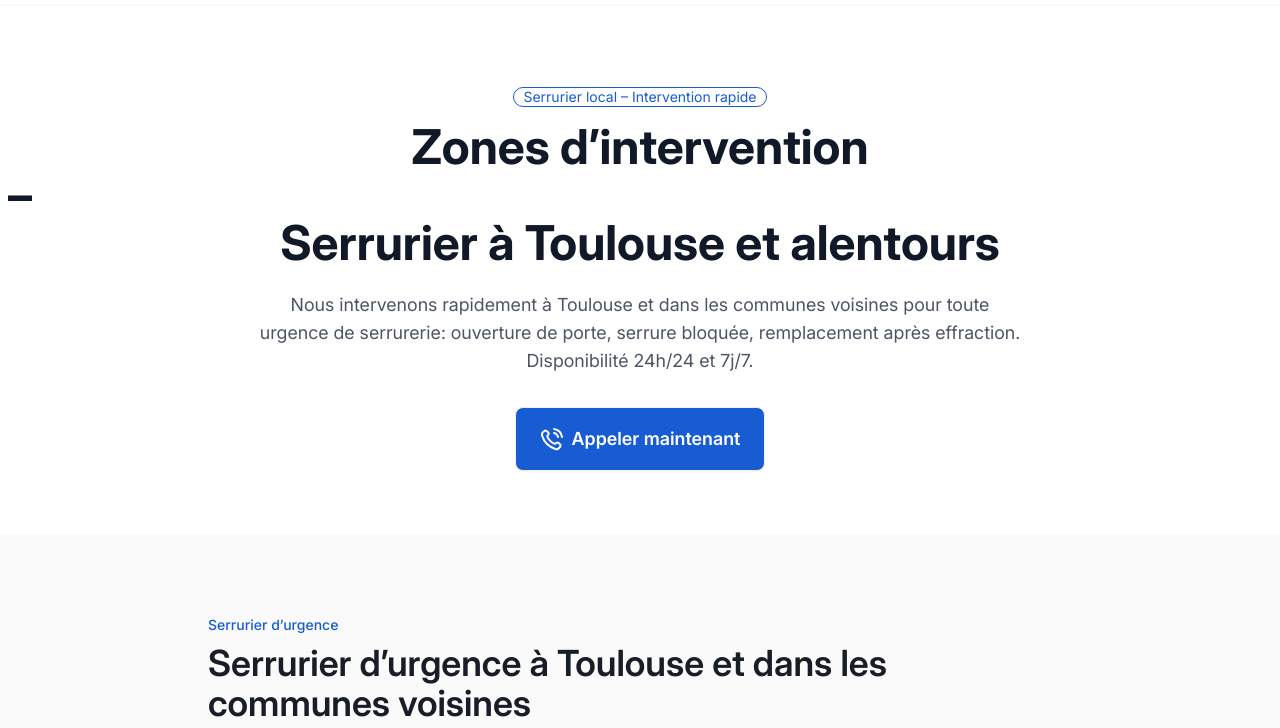
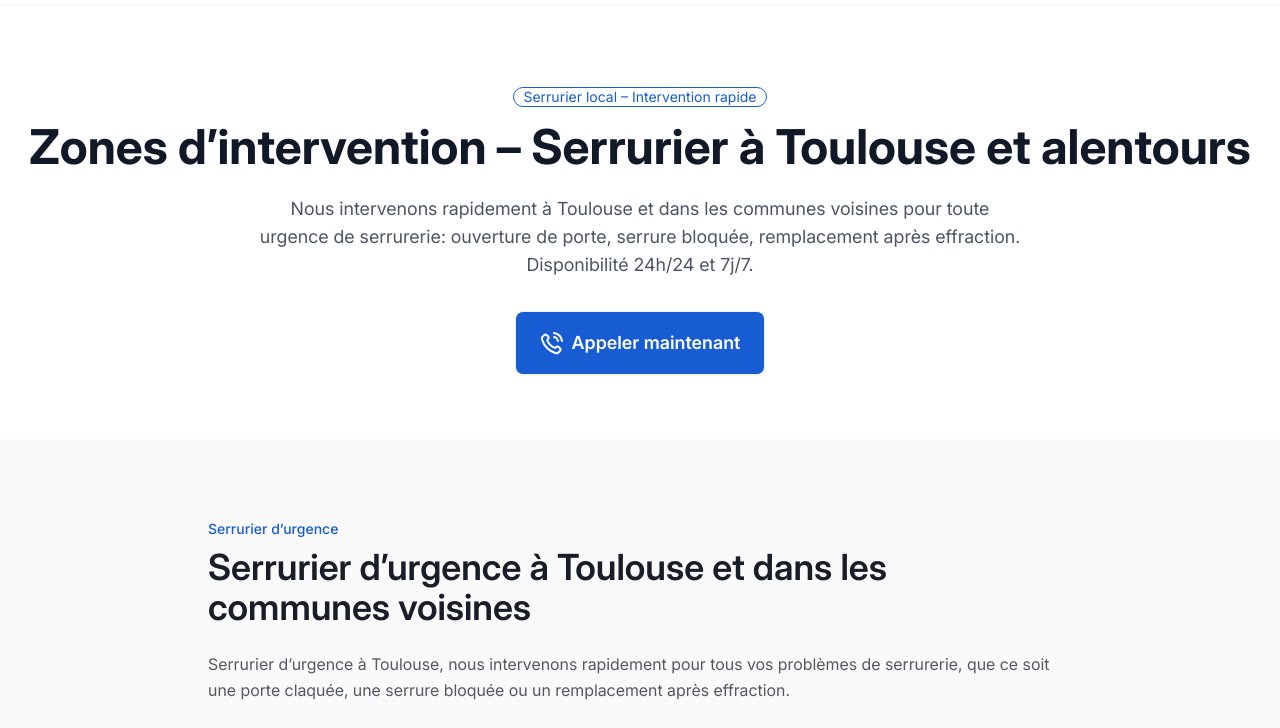
Before and after one commit to ayoubbhihi/serrurier_toulouse, a website: page zones.html in a window 1280 px wide. Shown: the part 72-800 px from the top of the page. Drawn offline with Linux system fonts and the light colour scheme; files whose address does not match are found by name.

Commit message:
page contact: add page responsive

```diff
--- a/zones.html
+++ b/zones.html
@@ -57,7 +57,9 @@
                 </span>
 
                 <h1 class="text-3xl md:text-5xl font-bold text-gray-900 mb-6">
-                    Zones d’intervention<span class="hidden md:flex">–</span> <br class="block md:hidden" /> Serrurier à
+                    Zones d’intervention <label class="hidden md:inline-block">–</label> <br class="block md:hidden " />
+                    Serrurier
+                    à
                     Toulouse et alentours
                 </h1>
 
```
Also changed, not shown: contact.html (+3 -3 lines), assets/css/main.css.
